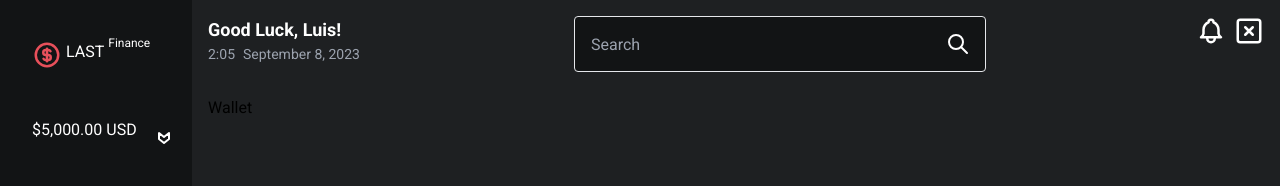
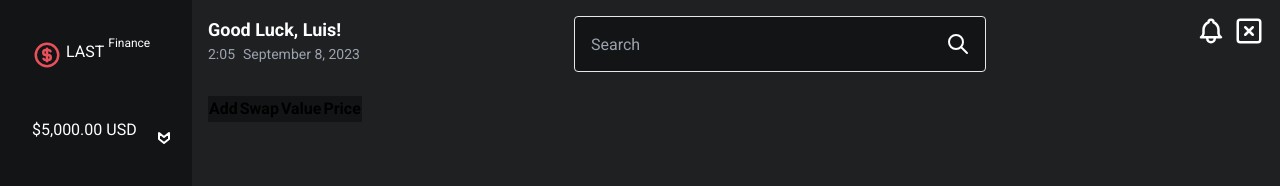
Before and after one commit to Aneudypq2004/LastFinance, a React (Vite) app: page /wallet in a window 1280 px wide. Shown: the top 186 px of the page. Built offline with nearby package versions, Linux system fonts and the light colour scheme; no server answers.

Commit message:
Fixing card

```diff
--- a/src/Pages/Wallet.tsx
+++ b/src/Pages/Wallet.tsx
@@ -1,5 +1,24 @@
 export default function Wallet() {
   return (
-    <div>Wallet</div>
+    <section>
+      <table className="bg-second p-4">
+        <thead>
+
+          <tr>
+
+            <th>
+              <button>Add</button>
+            </th>
+
+            <th>Swap</th>
+
+            <th>Value</th>
+
+            <th>Price</th>
+          </tr>
+        </thead>
+
+      </table>
+    </section>
   )
 }
```
